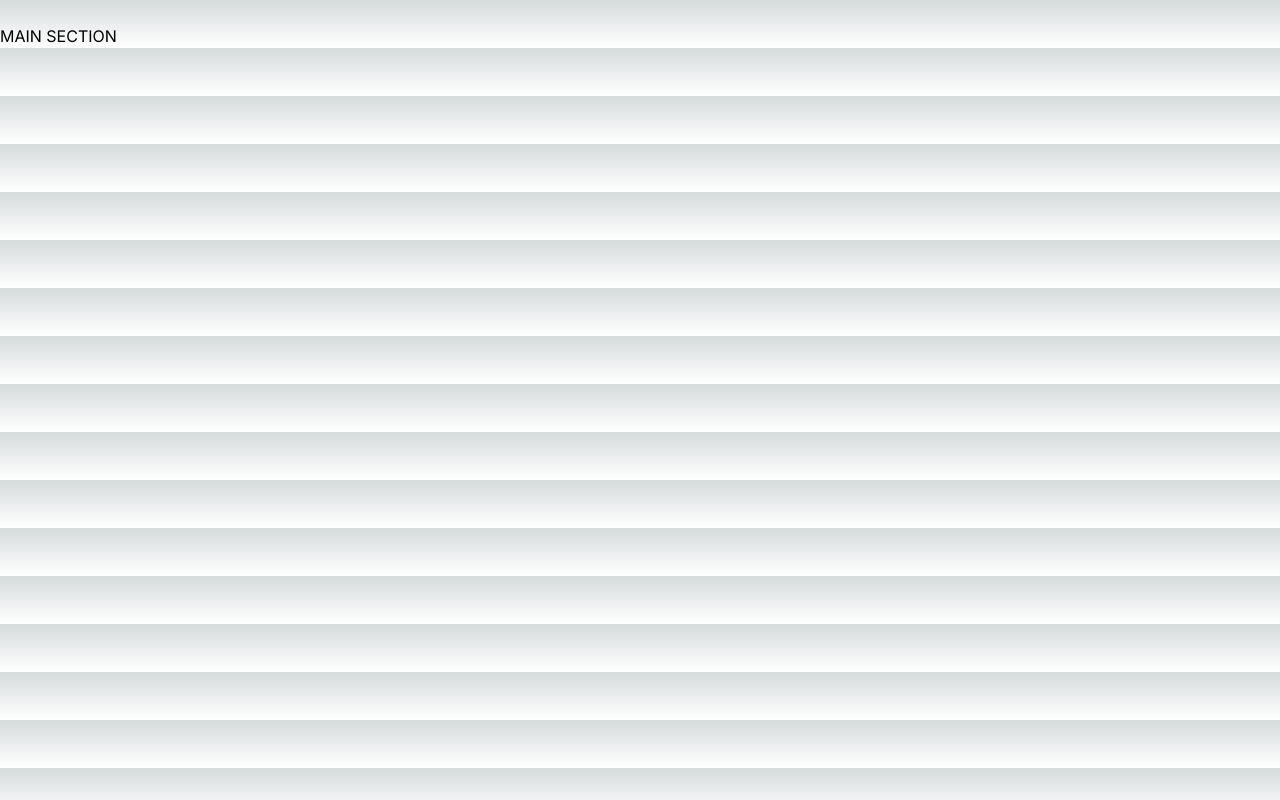
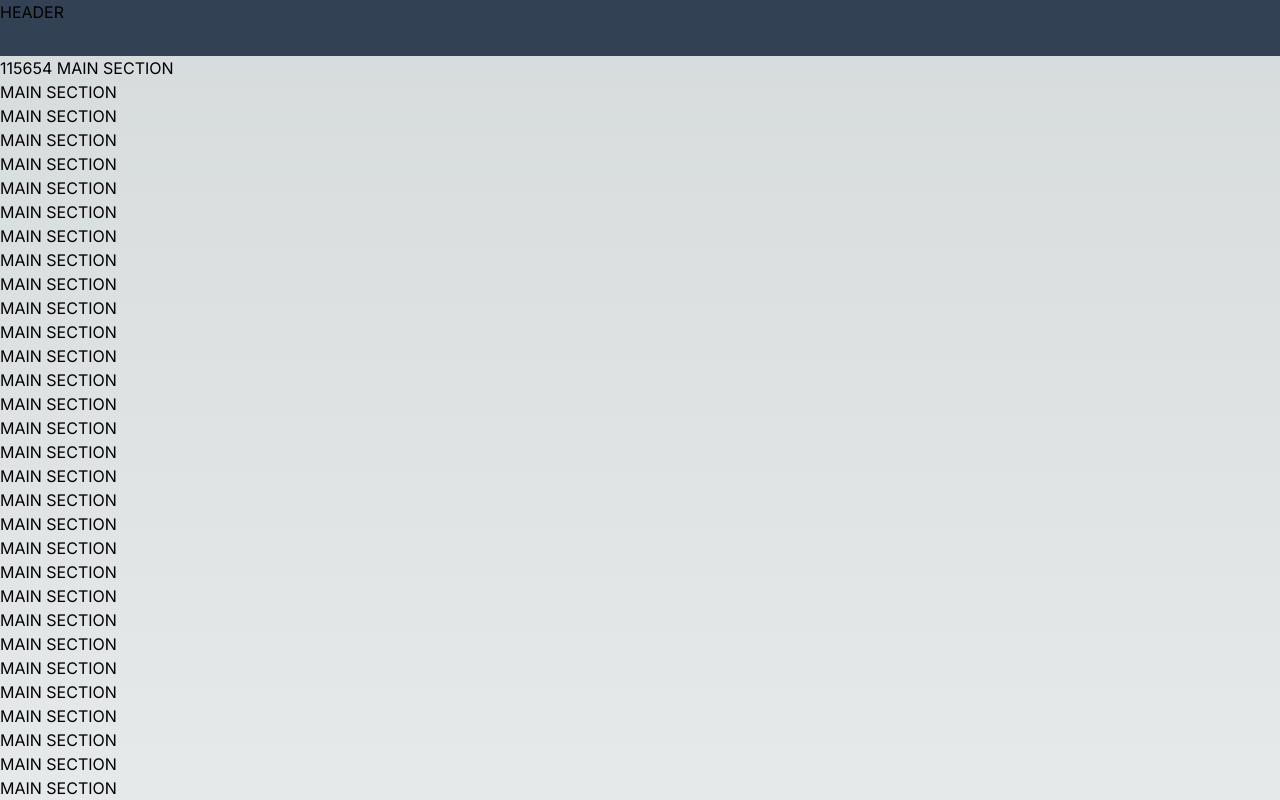
Before and after one commit to Dragonaria/little-lemon-restaurant, a Next.js app: page /nextjs-github-pages/ in a window 1280 px wide. Shown: the top 800 px of the page. Built offline with nearby package versions, Linux system fonts and the light colour scheme.

Commit message:
Header Scroll Handler

```diff
--- a/app/page.tsx
+++ b/app/page.tsx
@@ -3,7 +3,169 @@ import Image from "next/image";
 export default function Home() {
   return(
     <main>
+      <p>
+        115654
       MAIN SECTION
+      <br/>
+      MAIN SECTION
+      <br/>
+      MAIN SECTION
+      <br/>
+      MAIN SECTION
+      <br/>
+      MAIN SECTION
+      <br/>
+      MAIN SECTION
+      <br/>
+      MAIN SECTION
+      <br/>
+      MAIN SECTION
+      <br/>
+      MAIN SECTION
+      <br/>
+      MAIN SECTION
+      <br/>
+      MAIN SECTION
+      <br/>
+      MAIN SECTION
+      <br/>
+      MAIN SECTION
+      <br/>
+      MAIN SECTION
+      <br/>
+      MAIN SECTION
+      <br/>
+      MAIN SECTION
+      <br/>
+      MAIN SECTION
+      <br/>
+      MAIN SECTION
+      <br/>
+      MAIN SECTION
+      <br/>
+      MAIN SECTION
+      <br/>
+      MAIN SECTION
+      <br/>
+      MAIN SECTION
+      <br/>
+      MAIN SECTION
+      <br/>
+      MAIN SECTION
+      <br/>
+      MAIN SECTION
+      <br/>
+      MAIN SECTION
+      <br/>
+      MAIN SECTION
+      <br/>
+      MAIN SECTION
+      <br/>
+      MAIN SECTION
+      <br/>
+      MAIN SECTION
+      <br/>
+      MAIN SECTION
+      <br/>
+      MAIN SECTION
+      <br/>
+      MAIN SECTION
+      <br/>
+      MAIN SECTION
+      <br/>
+      MAIN SECTION
+      <br/>
+      MAIN SECTION
+      <br/>
+      MAIN SECTION
+      <br/>
+      MAIN SECTION
+      <br/>
+      MAIN SECTION
+      <br/>
+      MAIN SECTION
+      <br/>
+      MAIN SECTION
+      <br/>
+      MAIN SECTION
+      <br/>
+      MAIN SECTION
+      <br/>
+      MAIN SECTION
+      <br/>
+      MAIN SECTION
+      <br/>
+      MAIN SECTION
+      <br/>
+      MAIN SECTION
+      <br/>
+      MAIN SECTION
+      <br/>
+      MAIN SECTION
+      <br/>
+      MAIN SECTION
+      <br/>
+      MAIN SECTION
+      <br/>
+      MAIN SECTION
+      <br/>
+      MAIN SECTION
+      <br/>
+      MAIN SECTION
+      <br/>
+      MAIN SECTION
+      <br/>
+      MAIN SECTION
+      <br/>
+      MAIN SECTION
+      <br/>
+      MAIN SECTION
+      <br/>
+      MAIN SECTION
+      <br/>
+      MAIN SECTION
+      <br/>
+      MAIN SECTION
+      <br/>
+      MAIN SECTION
+      <br/>
+      MAIN SECTION
+      <br/>
+      MAIN SECTION
+      <br/>
+      MAIN SECTION
+      <br/>
+      MAIN SECTION
+      <br/>
+      MAIN SECTION
+      <br/>
+      MAIN SECTION
+      <br/>
+      MAIN SECTION
+      <br/>
+      MAIN SECTION
+      <br/>
+      MAIN SECTION
+      <br/>
+      MAIN SECTION
+      <br/>
+      MAIN SECTION
+      <br/>
+      MAIN SECTION
+      <br/>
+      MAIN SECTION
+      <br/>
+      MAIN SECTION
+      <br/>
+      MAIN SECTION
+      <br/>
+      MAIN SECTION
+      <br/>
+      MAIN SECTION
+      <br/>
+      MAIN SECTION
+      <br/>
+      </p>
     </main>
   );
 }
--- a/components/Header.tsx
+++ b/components/Header.tsx
@@ -1,39 +1,33 @@
 // component.Header
 
-import { useEffect, useRef } from "react";
+"use client";
+
+import { useEffect, useRef, useState } from "react";
 
 export default function Header() {
-    const headerRef = useRef(null)
+    const [isVisible, setIsVisible] = useState(true);
+    const [lastScrollY, setLastScrollY] = useState(0);
+
+    const handleScroll = () => {
+        const currentScrollY = window.scrollY;
+
+        if (currentScrollY > lastScrollY) {
+            setIsVisible(false);
+        } else {
+            setIsVisible(true);
+        }
+        setLastScrollY(currentScrollY);
+    }
 
     useEffect(() => {
-        let prevScrollPos = window.scrollY;
+        window.addEventListener('scroll', handleScroll);
+        return () => {
+           window.removeEventListener('scroll', handleScroll);
+        };
+    }, [lastScrollY]);
 
-        // Handle scroll events
-        const handleScroll = () => {
-            const currScrollPos = window.scrollY;
-            const currHeaderElement = headerRef.current;
-
-            if (!currHeaderElement)
-                return;
-
-            if (prevScrollPos > currScrollPos)
-                currHeaderElement.style.transform = "translateY(0)";
-            else
-                currHeaderElement.style.transform = "translateY(-200px)";
-
-            prevScrollPos = currScrollPos;
-        };
-
-        // Set up listeners for the scroll event
-        window.addEventListener("scroll", handleScroll);
-
-        // Remove listeners for the scroll event
-        return () => {
-            window.removeEventListener("scroll", handleScroll);
-        };
-    }, []);
     return(
-        <header className="header" ref={headerRef}>
+        <header className={`bg-slate-700 h-14 sticky z-10 ${isVisible ? 'top-0' : ''} `}>
             HEADER
         </header>
     );
```
